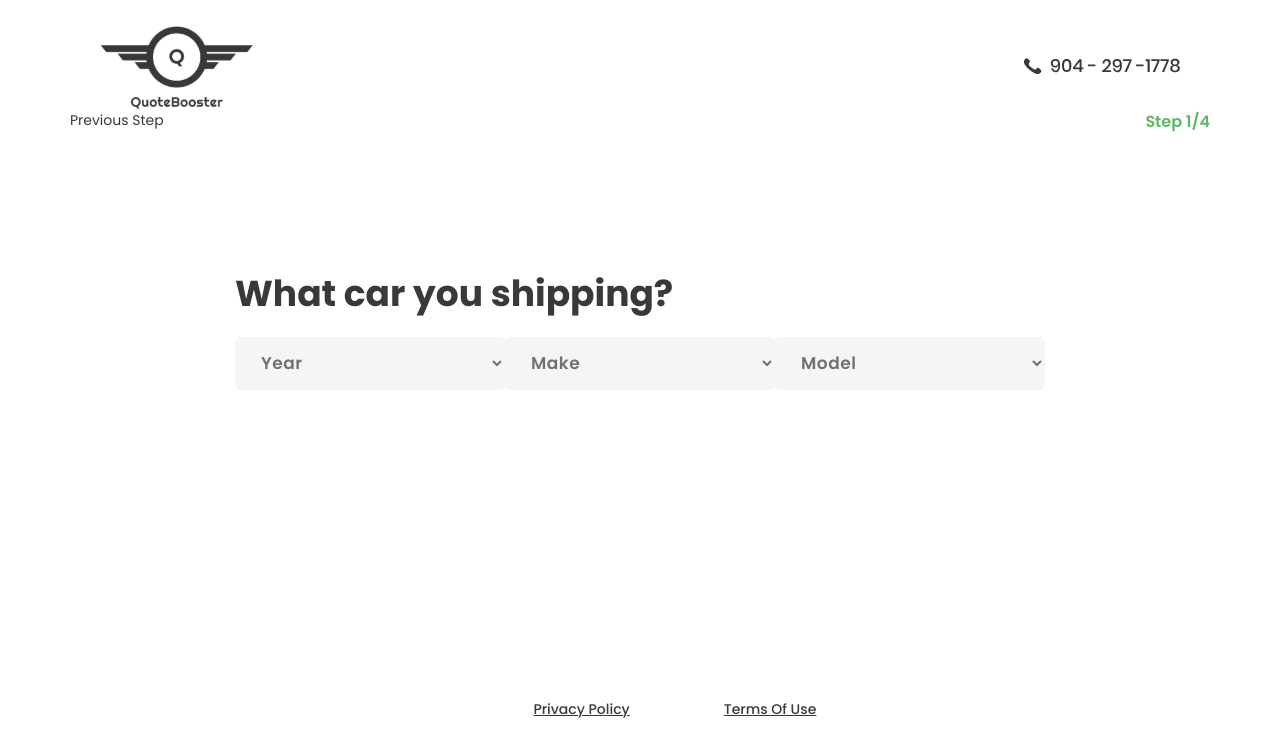
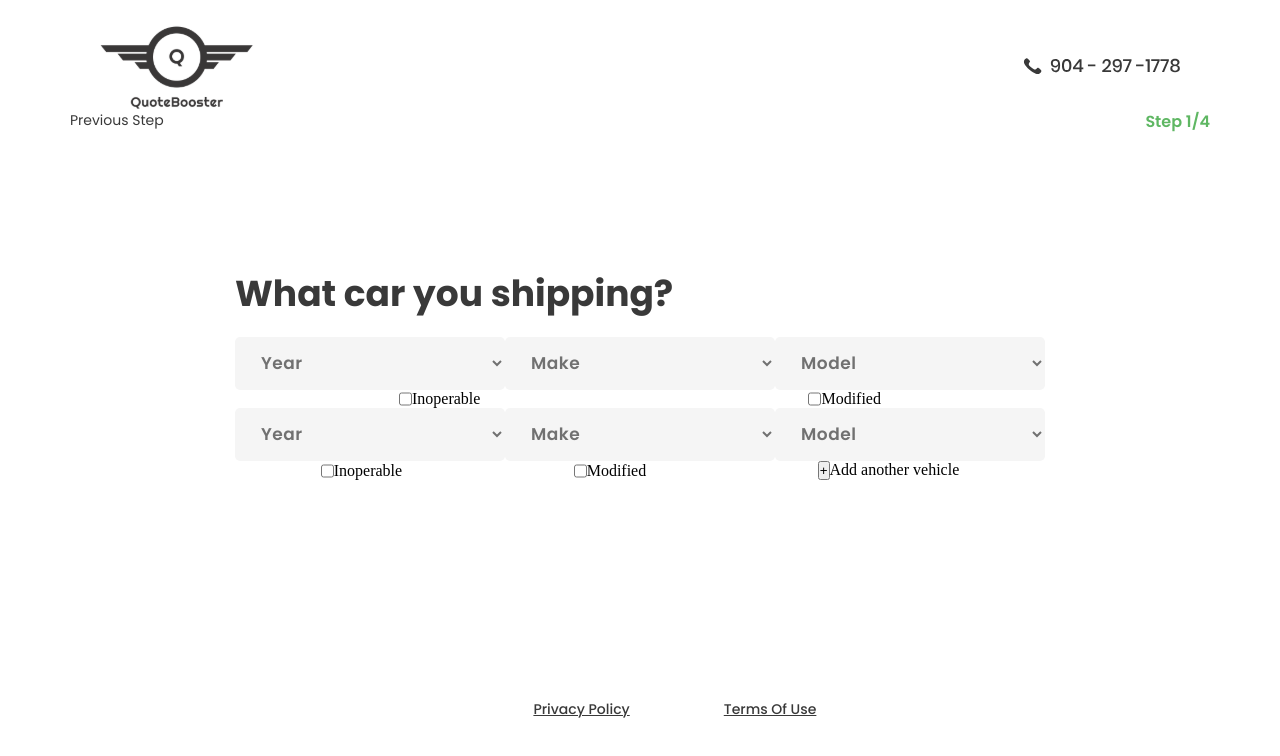
Before and after one commit to Akatocha/proj-mit-v, a Vue app: page /step1 in a window 1280 px wide. Shown: the top 756 px of the page. Built offline with nearby package versions, Linux system fonts and the light colour scheme.

Commit message:
Степ 2

```diff
--- a/src/views/Step1.vue
+++ b/src/views/Step1.vue
@@ -1,7 +1,8 @@
 <template>
   <div>
     <h1>What car you shipping?</h1>
-    <div class="input-box">
+    <div v-for="repeat in counterArrInput" :key="repeat"
+    class="input-box">
       <select v-model="year" class="inp-text">
         <option
         v-for="(year, key) in modelData"
@@ -20,6 +21,20 @@
         :key="make"
         :value="make">{{make}}</option>
       </select>
+      <div class="checkbox-box">
+        <div class="checkbox-container">
+          <input type="checkbox">
+          <span>Inoperable</span>
+        </div>
+        <div class="checkbox-container">
+          <input type="checkbox">
+          <span>Modified</span>
+        </div>
+        <div class="checkbox-container" v-if="btnShow(repeat)">
+          <button @click="addcounterArrInput" >+</button>
+          <span>Add another vehicle</span>
+        </div>
+      </div>
     </div>
   </div>
 </template>
@@ -28,6 +43,7 @@
   export default {
     data() {
       return {
+        counterArrInput: [1,2],
         year: 'Year',
         make: 'Make',
         model: 'Model',
@@ -64,10 +80,34 @@
 
       }
     },
+    methods: {
+      addcounterArrInput(){
+        let n = this.counterArrInput.length +1
+        this.counterArrInput.push(n)
+      },
+      btnShow(repeat) {
+        let n = this.counterArrInput.length
+        if (repeat == n){
+          return true
+        }else{
+          return false
+        }
+      }
+    },
   }
 </script>
 
 <style lang="scss" scoped>
+.checkbox-box{
+  display: flex;
+  width: 100%;
+}
+
+.checkbox-container{
+  display: flex;
+  margin: auto;
+}
+
 .inp-text{
   padding: 15px 22px;
   height: 53px;
```
